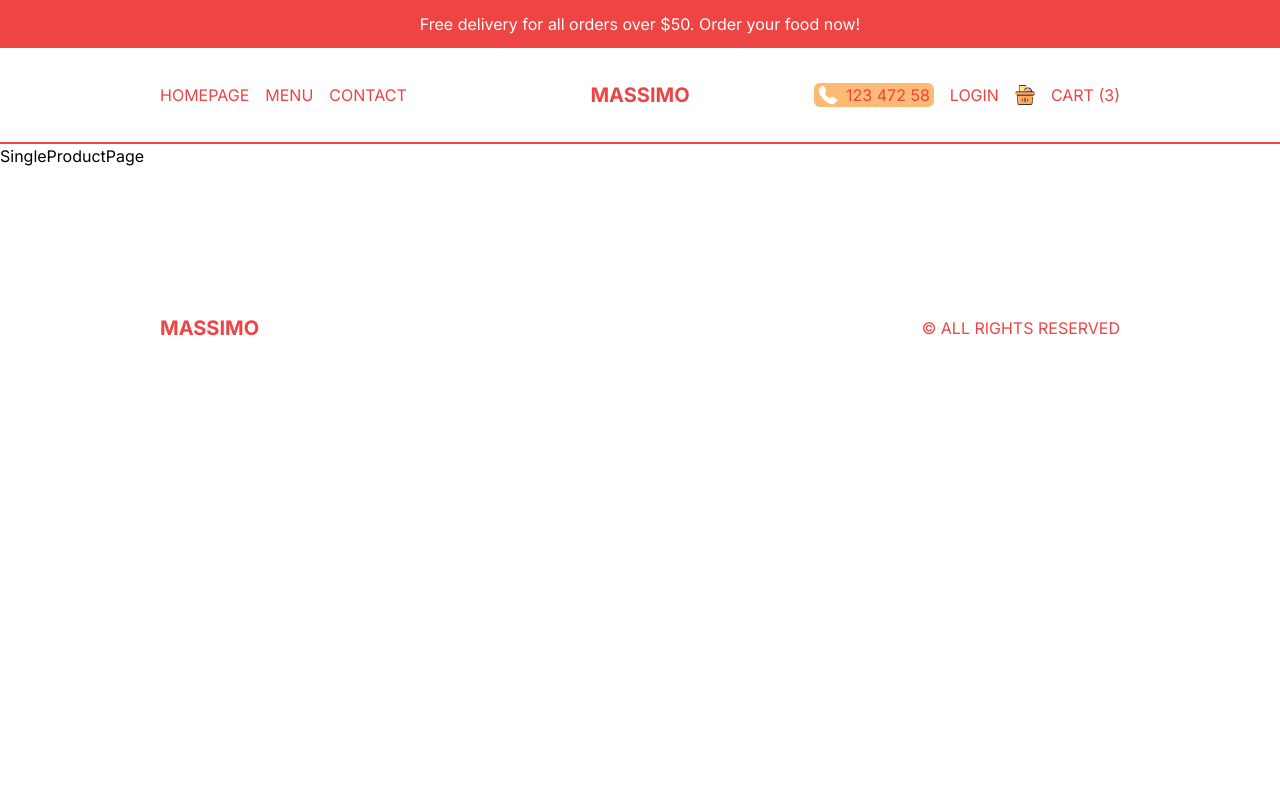
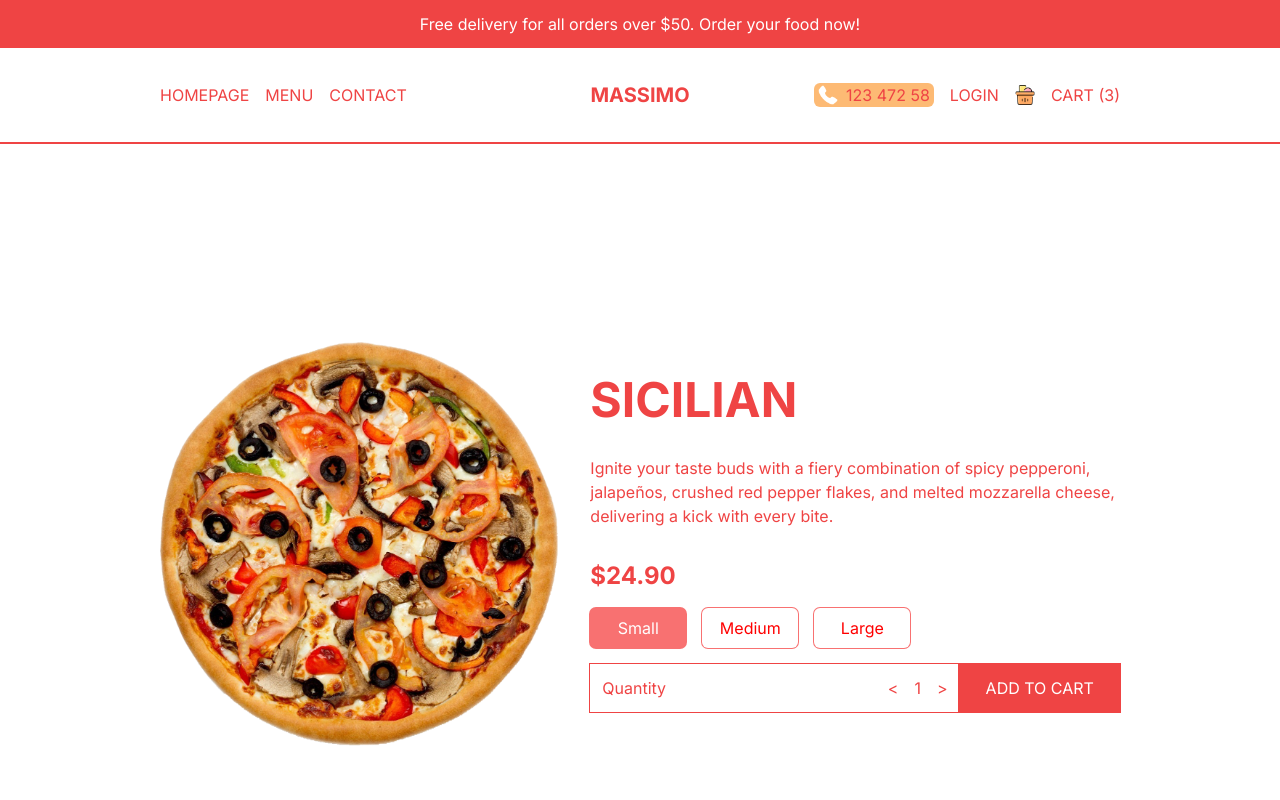
Before and after one commit to steeven-louk/restaurant, a Next.js app: page /product/1 in a window 1280 px wide. Shown: the top 800 px of the page. Built offline with nearby package versions, Linux system fonts and the light colour scheme.

Commit message:
finition de la page product

```diff
--- a/src/app/product/[id]/page.tsx
+++ b/src/app/product/[id]/page.tsx
@@ -1,8 +1,24 @@
+import Price from '@/components/Price'
+import { singleProduct } from '@/data'
+import Image from 'next/image'
 import React from 'react'
 
 const SingleProductPage = () => {
   return (
-    <div>SingleProductPage</div>
+    <div className='p-4 lg:px-20 xl:px-40 h-screen flex flex-col justify-around text-red-500 md:flex-row md:gap-8 md:items-center'>
+      {/* IMAGE CONTAINER */}
+      {singleProduct.img &&  (
+        <div className="relative w-full h-1/2 md:h-[70%] ">
+        <Image src={singleProduct.img} alt="" className='object-contain' fill />
+      </div>
+      )}
+      {/* TEXT CONTAINER */}
+      <div className="h-1/2 flex flex-col gap-4 md:h-[70%] md:justify-center md:gap-6 xl:gap-8 ">
+        <h1 className='text-3xl font-bold uppercase xl:text-5xl '>{singleProduct.title}</h1>
+        <p>{singleProduct.desc}</p>
+        <Price price={singleProduct.price}  id={singleProduct.id} option={singleProduct.options}  />
+      </div>
+      </div>
   )
 }
 
--- /dev/null
+++ b/src/components/Price.tsx
@@ -0,0 +1,48 @@
+"use client"
+import React, { useState, useEffect } from 'react'
+
+type Props ={
+    price:number;
+    id:number;
+    option?: { title:string; additionalPrice:number} []
+}
+
+const Price = ({price, id, option}:Props) => {
+
+    const [total, setTotal] = useState(price)
+    const [quantity, setQuantity] = useState(1)
+    const [selected, setSelected] = useState(0)
+
+    useEffect(()=>{
+        setTotal(quantity * (option ? price + option[selected].additionalPrice: price))
+    },[quantity, option,selected, price]);
+
+  return (
+    <div className='flex flex-col gap-4'>
+        <h2 className='text-2xl font-bold'>${price.toFixed(2)}</h2>
+        {/* OPTION CONTAINER */}
+        <div className="flex gap-4">
+            {option?.map((option, index)=>(
+                <button style={{ background: selected === index ? "rgb(248 113 113)" : "white", color:selected === index ? "white": "red" }} className='min-w-[6rem] p-2 ring-1 ring-red-400 rounded-md' onClick={()=> setSelected(index)} key={option.title}>{option.title}</button>
+            ))}
+        </div>
+
+        {/* QUANTITY AND ADD BUTTON CONTAINER */}
+        <div className="flex justify-between items-center">
+            {/* QUANTITY */}
+            <div className="flex justify-between w-full p-3  ring-1 ring-red-500 ">
+                <span>Quantity</span>
+                <div className='flex gap-4 items-center'>
+                    <button onClick={()=>setQuantity(prev=>(prev >1 ? prev -1 : 1))}>{'<'}</button>
+                    <span>{quantity}</span>
+                    <button onClick={()=>setQuantity(prev=>(prev <9 ? prev +1 : 9))} className=''>{'>'}</button>
+                </div>
+            </div>
+            {/* CART BUTTON */}
+            <button className='uppercase w-56  bg-red-500 text-white p-3 ring-1 ring-red-500'> Add to Cart</button>
+        </div>
+    </div>
+  )
+}
+
+export default Price
```
